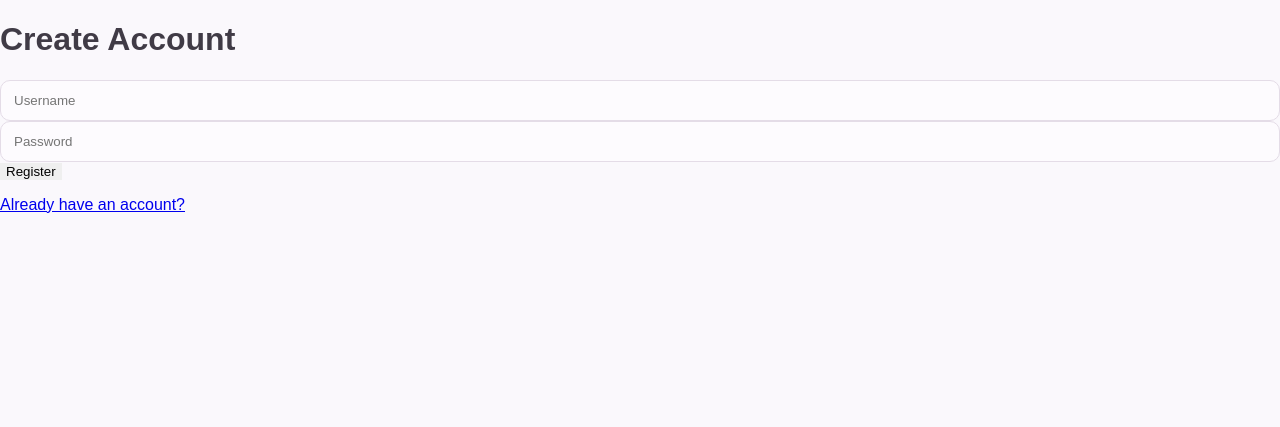
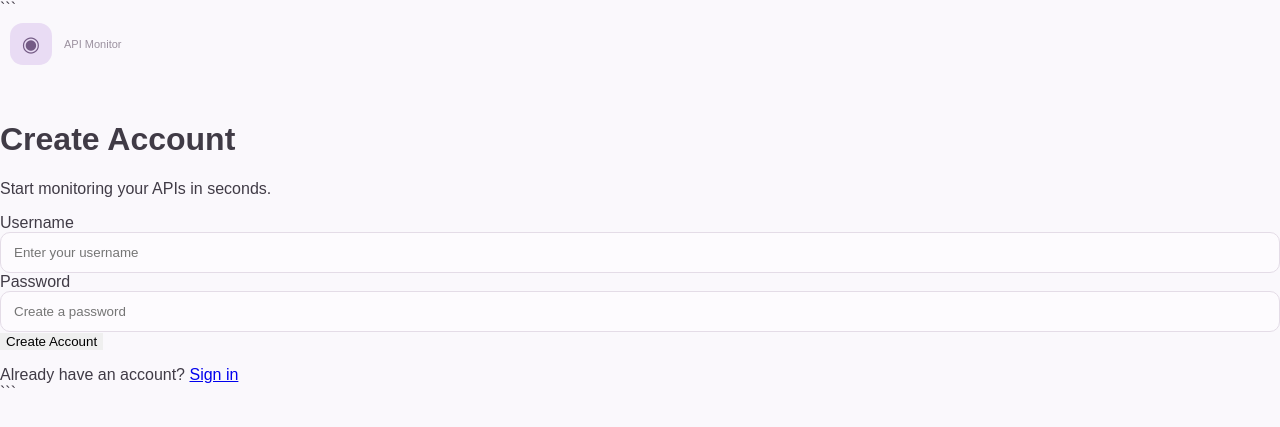
Before and after one commit to yashaswanigutturti/api-monitoring-platform, a Flask app: page /register in a window 1280 px wide. Shown: the top 427 px of the page. Run offline with Flask 3, Linux system fonts and the light colour scheme.

Commit message:
Improve registration page UI

````diff
--- a/templates/register.html
+++ b/templates/register.html
@@ -1,7 +1,10 @@
 <!DOCTYPE html>
-<html>
+
+<html lang="en">
 <head>
-    <title>API Monitor - Register</title>
+    <meta charset="UTF-8">
+    <meta name="viewport" content="width=device-width, initial-scale=1.0">
+    <title>Create Account - API Monitor</title>
     <link rel="stylesheet" href="/static/css/style.css">
 </head>
 
@@ -9,21 +12,52 @@
 
 <div class="auth-container">
 
+```
 <div class="auth-card">
 
+    <div class="brand">
+        <div class="brand-icon">◉</div>
+        <span>API Monitor</span>
+    </div>
+
+    <div class="auth-header">
         <h1>Create Account</h1>
+        <p>Start monitoring your APIs in seconds.</p>
+    </div>
 
-        <input id="username" type="text" placeholder="Username">
+    <div class="form-group">
+        <label for="username">Username</label>
+        <input
+            id="username"
+            type="text"
+            placeholder="Enter your username"
+            autocomplete="username"
+        >
+    </div>
 
-        <input id="password" type="password" placeholder="Password">
+    <div class="form-group">
+        <label for="password">Password</label>
+        <input
+            id="password"
+            type="password"
+            placeholder="Create a password"
+            autocomplete="new-password"
+        >
+    </div>
 
-        <button onclick="register()">Register</button>
+    <button class="auth-button" onclick="register()">
+        Create Account
+    </button>
 
     <p id="message"></p>
 
-        <a href="/login">Already have an account?</a>
+    <div class="auth-footer">
+        <span>Already have an account?</span>
+        <a href="/login">Sign in</a>
+    </div>
 
 </div>
+```
 
 </div>
 
@@ -32,10 +66,21 @@
 async function register() {
 
     const username =
-        document.getElementById("username").value;
+        document.getElementById("username").value.trim();
 
     const password =
         document.getElementById("password").value;
+
+    const message =
+        document.getElementById("message");
+
+    if (!username || !password) {
+        message.textContent = "Please enter a username and password.";
+        message.className = "error-message";
+        return;
+    }
+
+    try {
 
         const response = await fetch("/api/auth/register", {
 
@@ -53,14 +98,29 @@ async function register() {
 
         const data = await response.json();
 
-    document.getElementById("message").textContent =
+        message.textContent =
             data.message || data.error;
 
         if (response.ok) {
 
+            message.className = "success-message";
+
             setTimeout(() => {
                 window.location.href = "/login";
             }, 1000);
+
+        } else {
+
+            message.className = "error-message";
+
+        }
+
+    } catch (error) {
+
+        message.textContent =
+            "Unable to connect to the server.";
+
+        message.className = "error-message";
     }
 }
 
````
Lines whose indentation alone changed are shown as unchanged.
